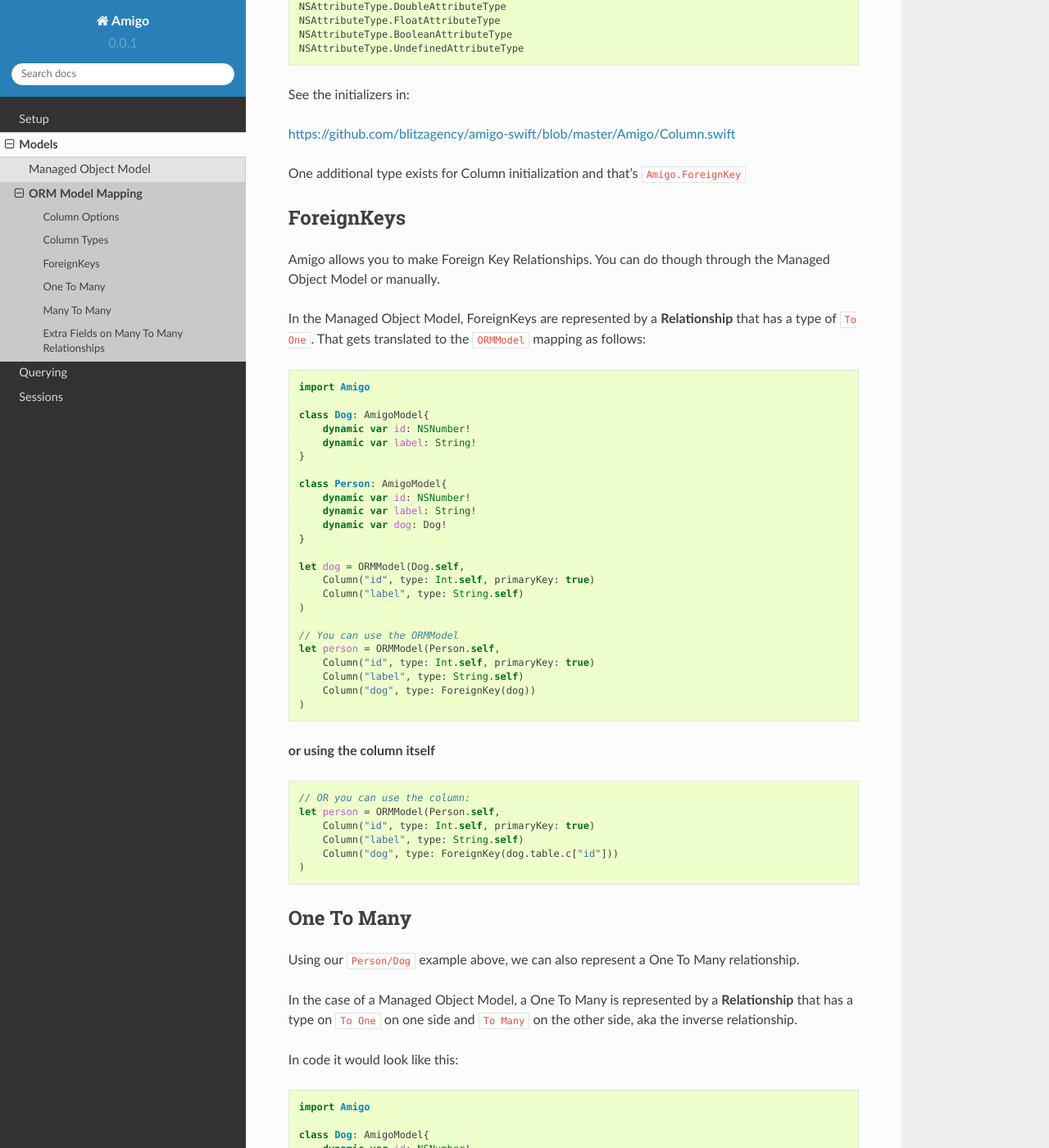
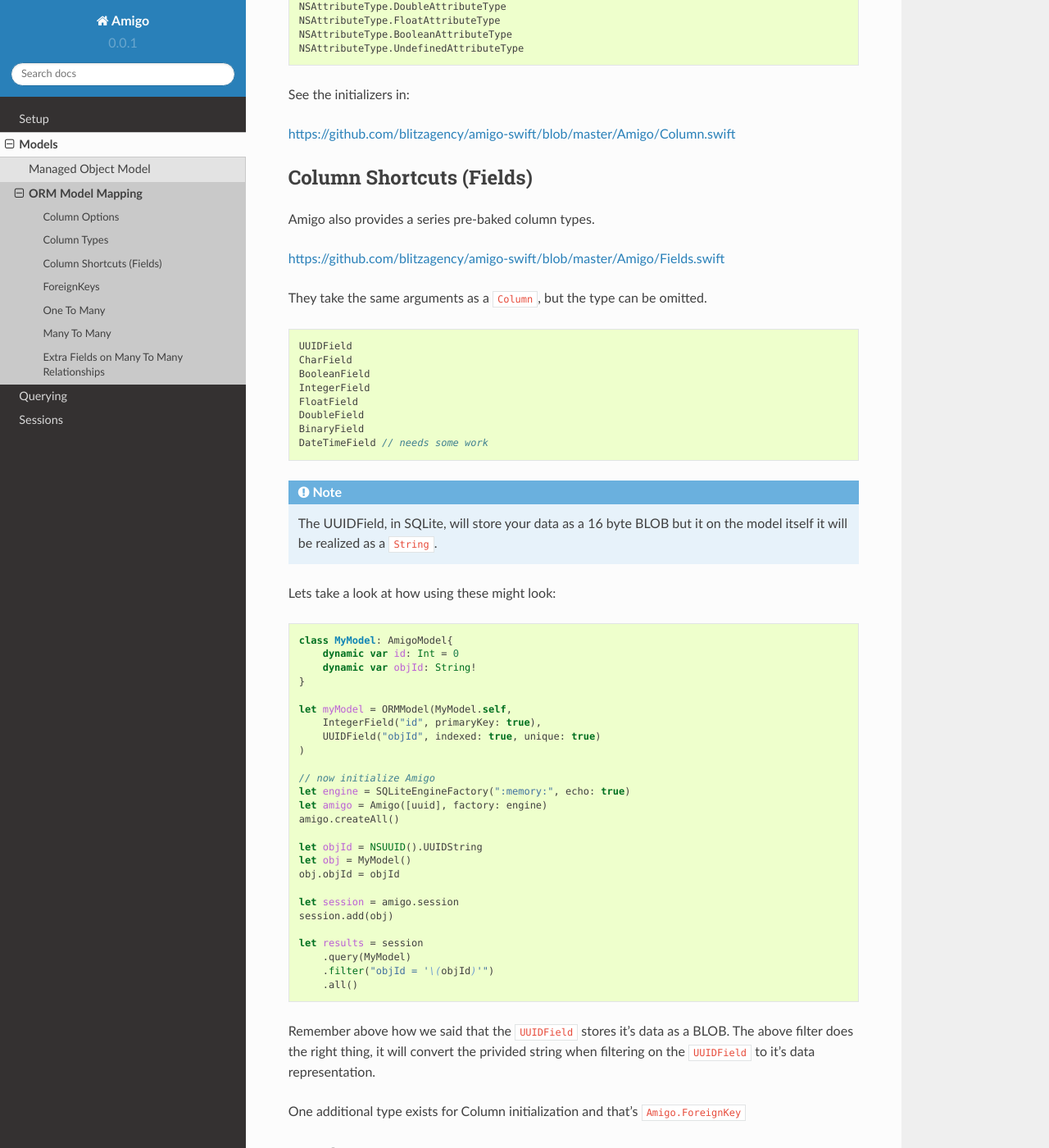
Before and after one commit to blitzagency/amigo-swift, a Sphinx documentation site: the page built from docs/models/orm_models.rst, in a window 1280 px wide and 1400 px high, scrolled down 1586 px. Shown: the whole window at 82% size. Built offline with Sphinx 7.4.7 and the Read the Docs theme 2.0.0, drawn with Linux system fonts in a browser that asks for light colours.

Commit message:
updates for new fields

```diff
--- a/docs/models/orm_models.rst
+++ b/docs/models/orm_models.rst
@@ -95,6 +95,68 @@
 See the initializers in:
 
 https://github.com/blitzagency/amigo-swift/blob/master/Amigo/Column.swift
+
+
+Column Shortcuts (Fields)
+--------------------------
+
+Amigo also provides a series pre-baked column types.
+
+https://github.com/blitzagency/amigo-swift/blob/master/Amigo/Fields.swift
+
+They take the same arguments as a :code:`Column`, but the type can be omitted.
+
+.. code-block:: swift
+
+    UUIDField
+    CharField
+    BooleanField
+    IntegerField
+    FloatField
+    DoubleField
+    BinaryField
+    DateTimeField // needs some work
+
+.. note::
+
+    The UUIDField, in SQLite, will store your data as a 16 byte BLOB
+    but it on the model itself it will be realized as a :code:`String`.
+
+Lets take a look at how using these might look:
+
+.. code-block:: swift
+
+    class MyModel: AmigoModel{
+        dynamic var id: Int = 0
+        dynamic var objId: String!
+    }
+
+    let myModel = ORMModel(MyModel.self,
+        IntegerField("id", primaryKey: true),
+        UUIDField("objId", indexed: true, unique: true)
+    )
+
+    // now initialize Amigo
+    let engine = SQLiteEngineFactory(":memory:", echo: true)
+    let amigo = Amigo([uuid], factory: engine)
+    amigo.createAll()
+
+    let objId = NSUUID().UUIDString
+    let obj = MyModel()
+    obj.objId = objId
+
+    let session = amigo.session
+    session.add(obj)
+
+    let results = session
+        .query(MyModel)
+        .filter("objId = '\(objId)'")
+        .all()
+
+Remember above how we said that the :code:`UUIDField` stores it's data
+as a BLOB. The above filter does the right thing, it will convert the
+privided string when filtering on the :code:`UUIDField` to it's data
+representation.
 
 
 One additional type exists for Column initialization and that's :code:`Amigo.ForeignKey`
```
